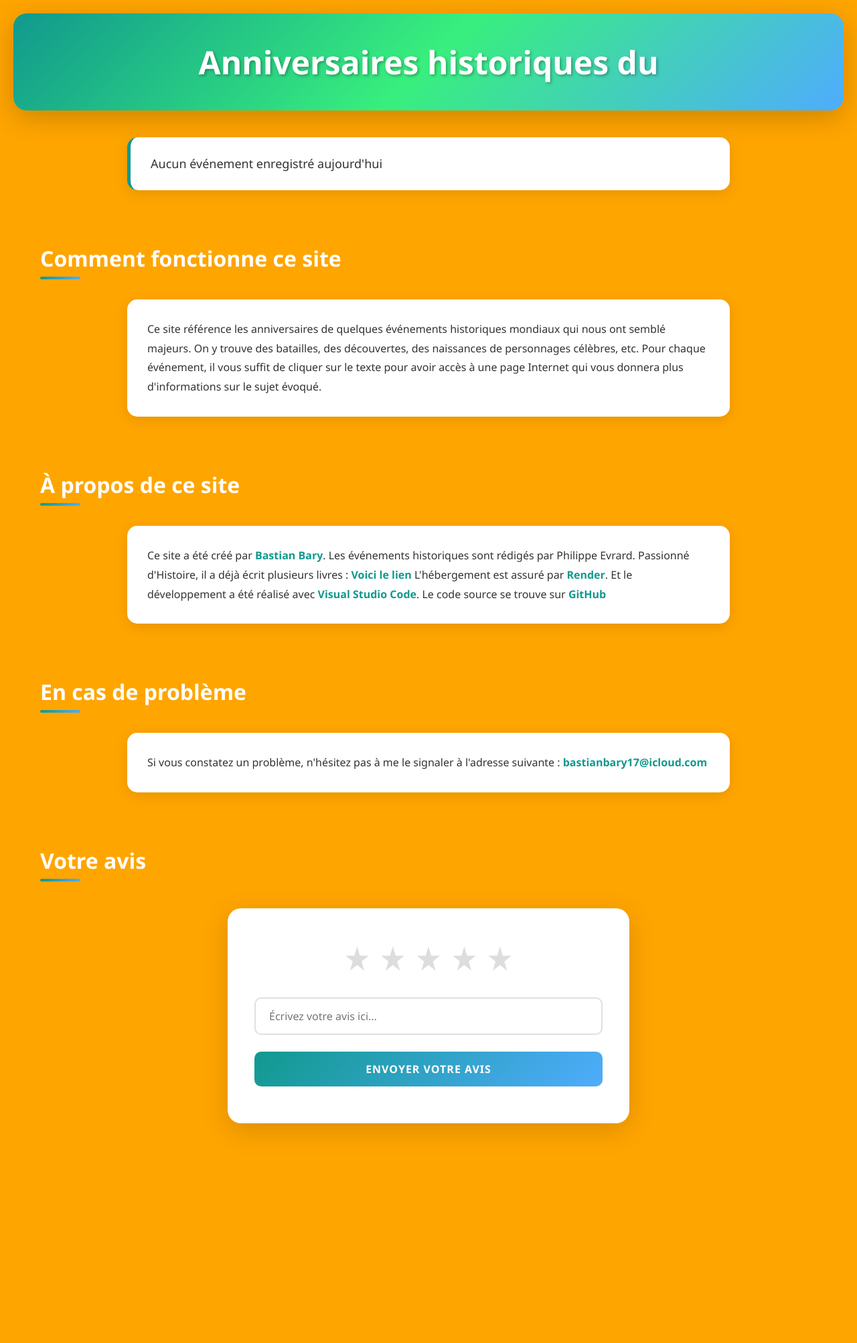
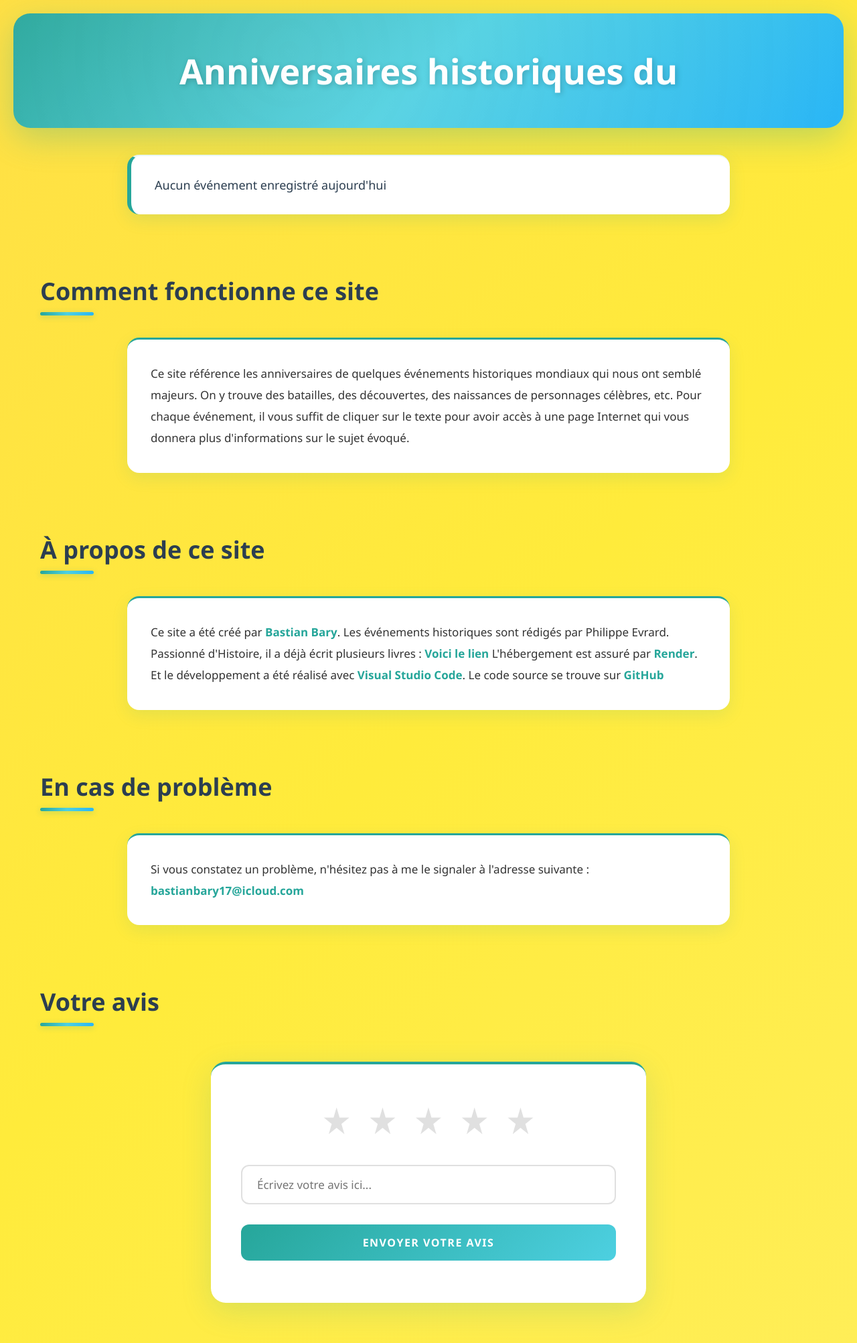
Before and after one commit to babadu17/-v-nement-du-jour, a Flask app: template templates/index.html in a window 1280 px wide. Shown: the whole page at 67% size. Before the commit the page ends 1695 px from the top, so only its background shows below. Run offline with Flask 3, Linux system fonts and the light colour scheme; the template is opened without the code that fills it, so the values that code supplies are empty; some libraries are stand-ins or nearby versions.

Commit message:
Update style.css

```diff
--- a/static/style.css
+++ b/static/style.css
@@ -4,42 +4,52 @@
     box-sizing: border-box;
 }
 
+/* 🟡 FOND JAUNE DOUX ET ÉLÉGANT */
 body {
     font-family: 'Segoe UI', Tahoma, Geneva, Verdana, sans-serif;
-    background: linear-gradient(135deg, #667eea 0%, #764ba2 100%);
+    background: linear-gradient(135deg, #FFD54F 0%, #FFEB3B 50%, #FFF176 100%);
+    background-size: 200% 200%;
+    animation: gradientShift 10s ease infinite;
     min-height: 100vh;
     padding: 20px;
     color: #333;
 }
 
-/* Header moderne avec dégradé VERT → BLEU */
-/* 🎨 DÉGRADÉ VERT → BLEU 🎨 */
+@keyframes gradientShift {
+    0% { background-position: 0% 50%; }
+    50% { background-position: 100% 50%; }
+    100% { background-position: 0% 50%; }
+}
+
+/* 💚💙 HEADER avec dégradé vert → turquoise → bleu */
 header {
-    background: linear-gradient(135deg, #11998e 0%, #38ef7d 50%, #4facfe 100%);
+    background: linear-gradient(135deg, #26A69A 0%, #4DD0E1 50%, #29B6F6 100%);
     color: white;
     text-align: center;
-    padding: 40px 20px;
-    border-radius: 20px;
-    box-shadow: 0 10px 40px rgba(0, 0, 0, 0.2);
+    padding: 50px 20px;
+    border-radius: 25px;
+    box-shadow: 0 15px 50px rgba(38, 166, 154, 0.3);
     margin-bottom: 40px;
-    animation: slideDown 0.5s ease;
+    animation: slideDown 0.6s ease;
+    position: relative;
+    overflow: hidden;
 }
 
-/*
-💡 AUTRES VARIANTES VERT → BLEU :
+header::before {
+    content: '';
+    position: absolute;
+    top: -50%;
+    left: -50%;
+    width: 200%;
+    height: 200%;
+    background: radial-gradient(circle, rgba(255, 255, 255, 0.1) 0%, transparent 70%);
+    animation: shimmer 3s ease-in-out infinite;
+}
 
-🌊 Vert émeraude → Bleu océan :
-background: linear-gradient(135deg, #11998e 0%, #38ef7d 50%, #4facfe 100%);
-
-🌿 Vert nature → Bleu ciel :
-background: linear-gradient(135deg, #56ab2f 0%, #a8e063 50%, #00d2ff 100%);
-
-💎 Vert menthe → Bleu turquoise :
-background: linear-gradient(135deg, #43cea2 0%, #185a9d 100%);
-
-🏝️ Vert tropical → Bleu profond :
-background: linear-gradient(135deg, #00b09b 0%, #96c93d 50%, #0072ff 100%);
-*/
+@keyframes shimmer {
+    0%, 100% { transform: translate(-25%, -25%); }
+    50% { transform: translate(25%, 25%); }
+}
 
 @keyframes slideDown {
     from {
@@ -53,10 +63,12 @@
 }
 
 header p {
-    font-size: clamp(24px, 5vw, 48px);
-    font-weight: 700;
-    text-shadow: 2px 2px 4px rgba(0, 0, 0, 0.3);
+    font-size: clamp(28px, 5vw, 52px);
+    font-weight: 800;
+    text-shadow: 2px 2px 8px rgba(0, 0, 0, 0.2);
     margin: 0;
+    position: relative;
+    z-index: 1;
 }
 
 /* Conteneur principal */
@@ -111,15 +123,17 @@
 
 .evenement div {
     background: white;
-    padding: 25px 30px;
-    border-radius: 15px;
-    box-shadow: 0 5px 20px rgba(0, 0, 0, 0.1);
-    border-left: 5px solid #11998e; /* Bordure verte */
-    transition: all 0.3s ease;
+    padding: 28px 35px;
+    border-radius: 18px;
+    box-shadow: 0 8px 25px rgba(38, 166, 154, 0.15);
+    border-left: 6px solid #26A69A;
+    border-top: 2px solid rgba(38, 166, 154, 0.1);
+    transition: all 0.4s cubic-bezier(0.175, 0.885, 0.32, 1.275);
     position: relative;
     overflow: hidden;
 }
 
+/* Effet de dégradé au survol */
 .evenement div::before {
     content: '';
     position: absolute;
@@ -127,9 +141,9 @@
     left: 0;
     width: 100%;
     height: 100%;
-    background: linear-gradient(135deg, rgba(17, 153, 142, 0.05) 0%, rgba(79, 172, 254, 0.05) 100%); /* Dégradé vert → bleu transparent */
+    background: linear-gradient(135deg, rgba(38, 166, 154, 0.08) 0%, rgba(77, 208, 225, 0.08) 50%, rgba(41, 182, 246, 0.08) 100%);
     transform: translateX(-100%);
-    transition: transform 0.3s ease;
+    transition: transform 0.4s ease;
 }
 
 .evenement:hover div::before {
@@ -137,158 +151,181 @@
 }
 
 .evenement:hover div {
-    transform: translateX(10px);
-    box-shadow: 0 8px 30px rgba(17, 153, 142, 0.3); /* Ombre verte */
-    border-left-width: 8px;
+    transform: translateX(15px) translateY(-5px);
+    box-shadow: 0 15px 40px rgba(38, 166, 154, 0.25);
+    border-left-width: 10px;
+    border-left-color: #4DD0E1;
 }
 
 .evenement p {
-    color: #333;
+    color: #2C3E50;
     font-size: 18px;
-    line-height: 1.6;
+    line-height: 1.7;
     margin: 0;
     position: relative;
     z-index: 1;
 }
 
-/* Sections de contenu */
+.evenement p strong {
+    color: #26A69A;
+    font-size: 1.15em;
+    font-weight: 800;
+}
+
+/* 📑 SECTIONS DE CONTENU */
 h2 {
-    color: white;
-    font-size: 32px;
-    margin: 60px auto 20px;
+    color: #2C3E50;
+    font-size: 36px;
+    margin: 70px auto 25px;
     max-width: 900px;
     padding: 0 20px;
     position: relative;
     display: inline-block;
+    font-weight: 700;
 }
 
 h2::after {
     content: '';
     position: absolute;
-    bottom: -10px;
+    bottom: -12px;
     left: 20px;
-    width: 60px;
-    height: 4px;
-    background: linear-gradient(90deg, #11998e, #4facfe); /* Dégradé vert → bleu */
-    border-radius: 2px;
+    width: 80px;
+    height: 5px;
+    background: linear-gradient(90deg, #26A69A 0%, #4DD0E1 50%, #29B6F6 100%);
+    border-radius: 3px;
+    box-shadow: 0 2px 8px rgba(38, 166, 154, 0.3);
 }
 
 .text {
     background: white;
-    padding: 30px;
-    border-radius: 15px;
+    padding: 35px;
+    border-radius: 18px;
     max-width: 900px;
     margin: 20px auto;
-    box-shadow: 0 5px 20px rgba(0, 0, 0, 0.1);
-    line-height: 1.8;
-    font-size: 16px;
+    box-shadow: 0 8px 25px rgba(38, 166, 154, 0.12);
+    line-height: 1.9;
+    font-size: 17px;
+    border-top: 3px solid #26A69A;
 }
 
 .text a {
-    color: #11998e; /* Liens en vert */
+    color: #26A69A;
     text-decoration: none;
-    font-weight: 600;
+    font-weight: 700;
     border-bottom: 2px solid transparent;
-    transition: border-bottom 0.3s ease;
+    transition: all 0.3s ease;
+    padding-bottom: 2px;
 }
 
 .text a:hover {
-    border-bottom: 2px solid #11998e; /* Soulignement vert au survol */
+    border-bottom: 2px solid #26A69A;
+    color: #1E88E5;
 }
 
-/* Formulaire d'avis moderne */
+/* ⭐ FORMULAIRE D'AVIS MODERNE */
 .avis {
     background: white;
-    padding: 40px;
-    border-radius: 20px;
-    max-width: 600px;
-    margin: 30px auto;
-    box-shadow: 0 10px 40px rgba(0, 0, 0, 0.15);
+    padding: 45px;
+    border-radius: 22px;
+    max-width: 650px;
+    margin: 40px auto;
+    box-shadow: 0 12px 45px rgba(38, 166, 154, 0.18);
+    border-top: 4px solid #26A69A;
 }
 
 #stars {
     text-align: center;
-    margin-bottom: 25px;
-    font-size: 50px;
+    margin-bottom: 30px;
+    font-size: 55px;
 }
 
 .star {
     cursor: pointer;
-    color: #ddd;
-    transition: all 0.2s ease;
+    color: #E0E0E0;
+    transition: all 0.25s cubic-bezier(0.175, 0.885, 0.32, 1.275);
     display: inline-block;
+    margin: 0 5px;
 }
 
 .star:hover,
 .star.active {
-    color: #ffd700;
-    transform: scale(1.2);
+    color: #FFD700;
+    transform: scale(1.3) rotate(15deg);
+    filter: drop-shadow(0 4px 8px rgba(255, 215, 0, 0.4));
 }
 
 .star.active {
-    animation: starPulse 0.3s ease;
+    animation: starPulse 0.4s ease;
 }
 
 @keyframes starPulse {
-    0%, 100% { transform: scale(1.2); }
-    50% { transform: scale(1.4); }
+    0%, 100% { transform: scale(1.3) rotate(15deg); }
+    50% { transform: scale(1.5) rotate(15deg); }
 }
 
 input[type="text"],
 input[type="submit"] {
     width: 100%;
-    padding: 15px 20px;
-    margin-bottom: 15px;
-    border: 2px solid #e0e0e0;
-    border-radius: 10px;
-    font-size: 16px;
+    padding: 16px 22px;
+    margin-bottom: 18px;
+    border: 2px solid #E0E0E0;
+    border-radius: 12px;
+    font-size: 17px;
     font-family: inherit;
     transition: all 0.3s ease;
 }
 
 input[type="text"]:focus {
     outline: none;
-    border-color: #11998e; /* Bordure verte au focus */
-    box-shadow: 0 0 0 3px rgba(17, 153, 142, 0.1);
+    border-color: #26A69A;
+    box-shadow: 0 0 0 4px rgba(38, 166, 154, 0.15);
+    transform: translateY(-2px);
 }
 
 input[type="submit"] {
-    background: linear-gradient(135deg, #11998e 0%, #4facfe 100%); /* Bouton vert → bleu */
+    background: linear-gradient(135deg, #26A69A 0%, #4DD0E1 50%, #29B6F6 100%);
+    background-size: 200% 200%;
     color: white;
     border: none;
     cursor: pointer;
-    font-weight: 600;
+    font-weight: 700;
     text-transform: uppercase;
-    letter-spacing: 1px;
-    margin-top: 10px;
+    letter-spacing: 1.5px;
+    margin-top: 12px;
+    font-size: 16px;
+    transition: all 0.3s ease;
 }
 
 input[type="submit"]:hover {
-    transform: translateY(-2px);
-    box-shadow: 0 5px 20px rgba(17, 153, 142, 0.4); /* Ombre verte */
+    transform: translateY(-3px);
+    box-shadow: 0 8px 25px rgba(38, 166, 154, 0.4);
+    background-position: 100% 0;
 }
 
 input[type="submit"]:active {
-    transform: translateY(0);
+    transform: translateY(-1px);
+    box-shadow: 0 4px 15px rgba(38, 166, 154, 0.3);
 }
 
-/* Messages flash */
+/* 💬 MESSAGES FLASH */
 .flash-messages {
     max-width: 900px;
-    margin: 20px auto;
+    margin: 25px auto;
 }
 
 .flash {
-    padding: 15px 20px;
-    border-radius: 10px;
-    margin-bottom: 15px;
+    padding: 18px 25px;
+    border-radius: 12px;
+    margin-bottom: 18px;
     animation: slideIn 0.5s ease;
+    font-weight: 600;
+    box-shadow: 0 4px 15px rgba(0, 0, 0, 0.1);
 }
 
 @keyframes slideIn {
     from {
         opacity: 0;
-        transform: translateX(-20px);
+        transform: translateX(-30px);
     }
     to {
         opacity: 1;
@@ -367,43 +419,31 @@
     }
 
     h2 {
-        font-size: 24px;
+        font-size: 26px;
+        margin: 50px auto 20px;
     }
 
     .text,
     .avis {
-        padding: 20px;
+        padding: 25px;
+        border-radius: 15px;
     }
 
     #stars {
-        font-size: 40px;
+        font-size: 45px;
+    }
+
+    .inscription-container {
+        padding: 40px 30px;
+        margin: 40px auto;
     }
 }
 
-/* Animation au chargement */
-@keyframes gradient {
-    0% { background-position: 0% 50%; }
-    50% { background-position: 100% 50%; }
-    100% { background-position: 0% 50%; }
+/* ✨ EFFETS SUPPLÉMENTAIRES */
+@media (prefers-reduced-motion: reduce) {
+    * {
+        animation-duration: 0.01ms !important;
+        animation-iteration-count: 1 !important;
+        transition-duration: 0.01ms !important;
+    }
 }
-
-/* 🎨 FOND JAUNE 🎨 */
-body {
-    background: #FFA500; /* Fond jaune uni */
-}
-
-/*
-💡 AUTRES VARIANTES DE JAUNE :
-
-🟡 Jaune vif :
-background: #FFE600;
-
-🌼 Jaune pastel doux :
-background: #FFF9C4;
-
-🌟 Jaune doré :
-background: #FFD700;
-
-🍋 Jaune citron :
-background: #FFEB3B;
-*/
```
Also changed, not shown: other parts of static/style.css (+43 -28 lines).
